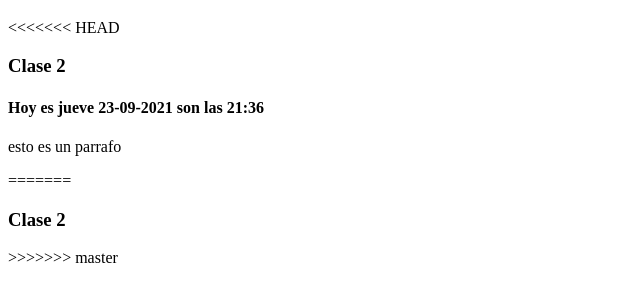
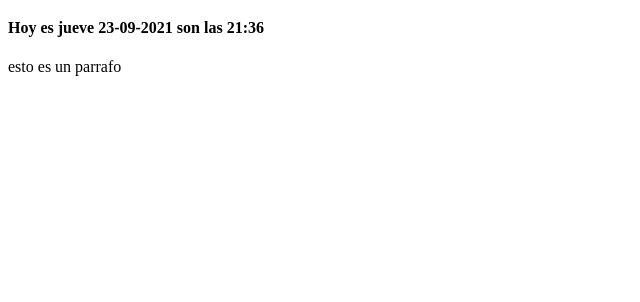
Before and after one commit to rafaedante/repoTestRemoto, a plain HTML site: page index.html in a window 1280 px wide. Shown: the part 406-708 px from the top of the page, without its empty margins (0-640 px from the left). Drawn offline with Linux system fonts and the light colour scheme.

Commit message:
Update index.html

```diff
--- a/index.html
+++ b/index.html
@@ -14,17 +14,12 @@
     <h1>Mi pagina web3</h1>
     <h3>Clase 2 v3</h3>
 
+    <h1>Cambio desde prueba</h1>
 
-    <h1>Cambio desde prueba</h1>
-<<<<<<< HEAD
-    <h3>Clase 2</h3>
     <h4>Hoy es jueve 23-09-2021 son las 21:36</h4>
-
     <p>
         esto es un parrafo
     </p>
-=======
-    <h3>Clase 2</h3>
->>>>>>> master
+
 </body>
 </html>
```
